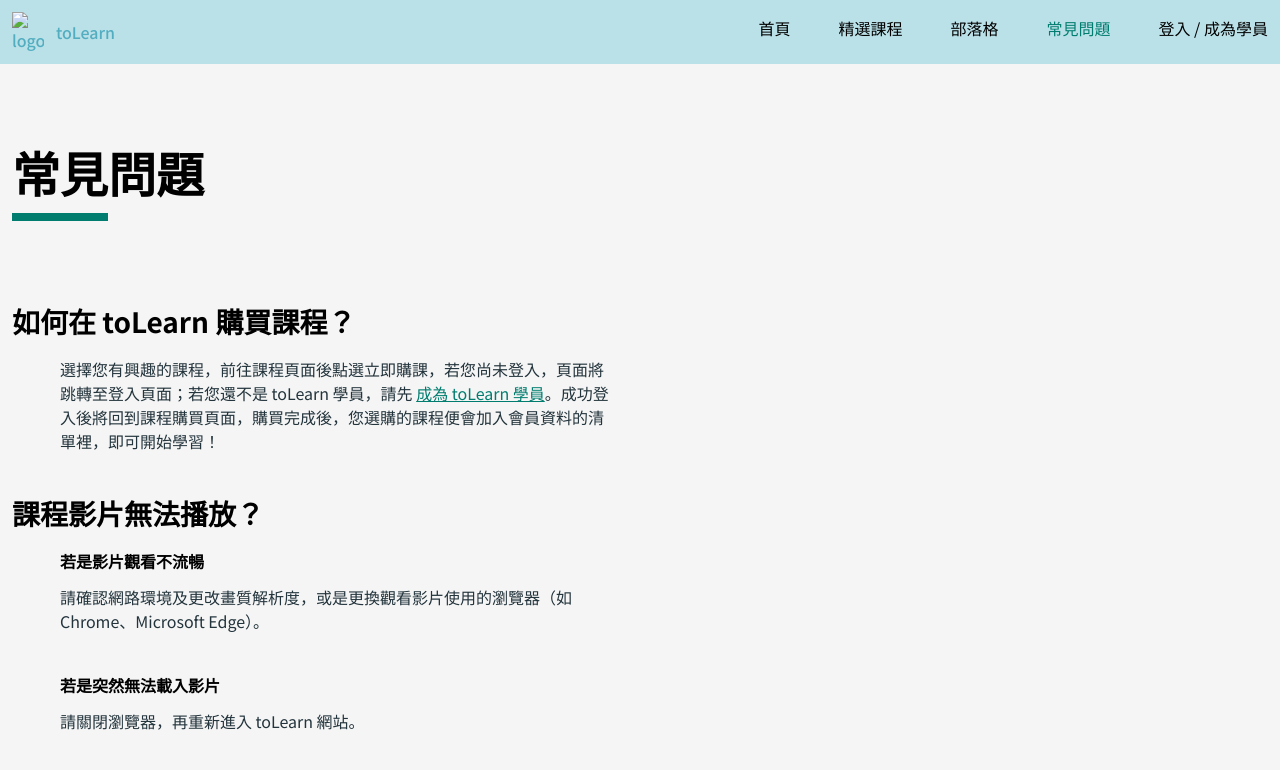
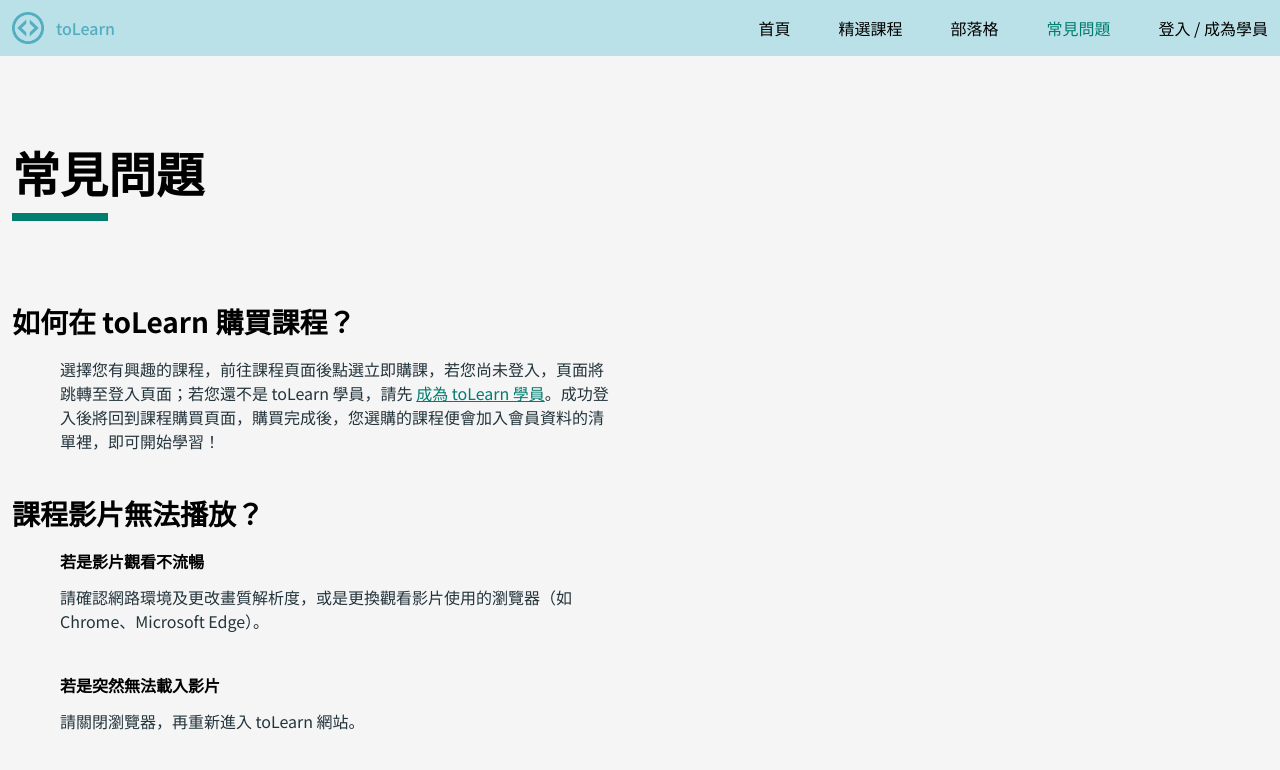
Before and after one commit to fatnini/toLearn, a plain HTML site: page qna.html in a window 1280 px wide. Shown: the top 770 px of the page. Drawn offline with Linux system fonts and the light colour scheme; the site is published under a folder, as on GitHub Pages, so addresses that start at the root find nothing; a web font is replaced by a local one.

Commit message:
html change

```diff
--- a/qna.html
+++ b/qna.html
@@ -21,7 +21,7 @@
         <div class="container d-flex justify-content-between">
             <h1>
                 <a href="index.html" class="d-flex align-items-center">
-                    <img src="/images/logo.png" alt="logo">
+                    <img src="images/logo.png" alt="logo">
                     <p>toLearn</p>
                 </a>
             </h1>
```
Also changed, not shown: allCourse.html (+1 -1 lines), allCourseJS.html (+1 -1 lines), blog.html (+1 -1 lines), course.html (+1 -1 lines), coursePage1.html (+1 -1 lines), coursePage2.html (+1 -1 lines), coursePage3.html (+1 -1 lines), logIn.html (+1 -1 lines), signUp.html (+1 -1 lines).
